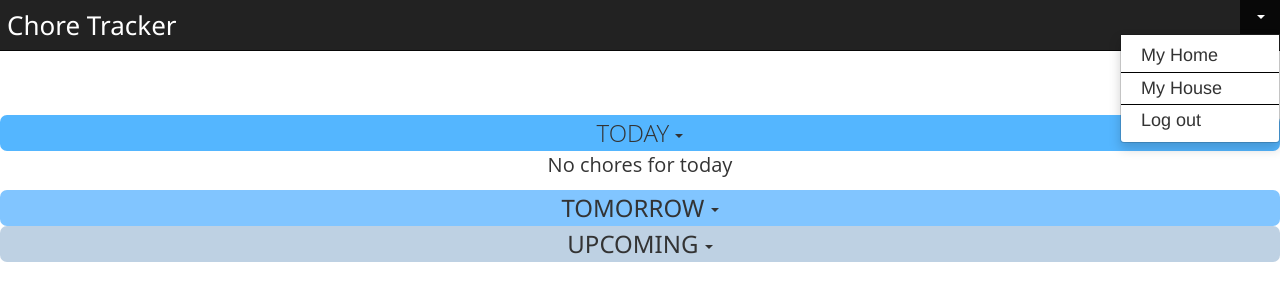
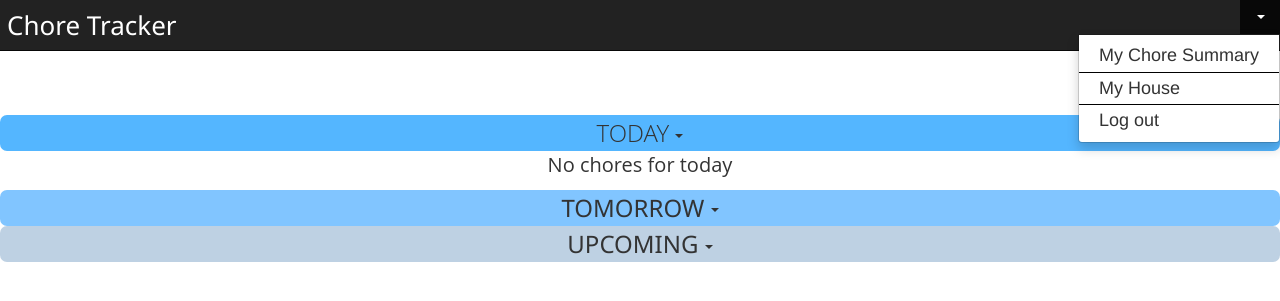
Before and after one commit to yvang121/Chore-Tracker, a Django app: template chore_tracker/chore_app/templates/chore_app/detail.html in a window 1280 px wide, after a click that opens the changed part. Shown: the top 301 px of the page. Run offline with Django 3.2, Linux system fonts and the light colour scheme; the template is opened without the code that fills it, so the values that code supplies are empty; some libraries are stand-ins or nearby versions.

Commit message:
Changed My Home in to My Chore Summary in navbar.
Changed My Home in to My Chore Summary in navbar.

```diff
--- a/chore_tracker/chore_app/templates/chore_app/navbar.html
+++ b/chore_tracker/chore_app/templates/chore_app/navbar.html
@@ -23,7 +23,7 @@
                     <li class="dropdown">
                         <a href="#" class="dropdown-toggle" data-toggle="dropdown">{{ user.username }}<b class="caret"></b></a>
                         <ul class="dropdown-menu">
-                            <li class='separator'><a href="{% comment %}{% url 'chore_app:detail' house.id housemate.id %}{% endcomment %}">My Home</a></li>
+                            <li class='separator'><a href="{% comment %}{% url 'chore_app:detail' house.id housemate.id %}{% endcomment %}">My Chore Summary</a></li>
                             <li class='separator'><a href="{% url 'chore_app:index' house.id %}">My House</a></li>
                             <li><a href="/accounts/logout/">Log out</a></li>
                         </ul>
```
